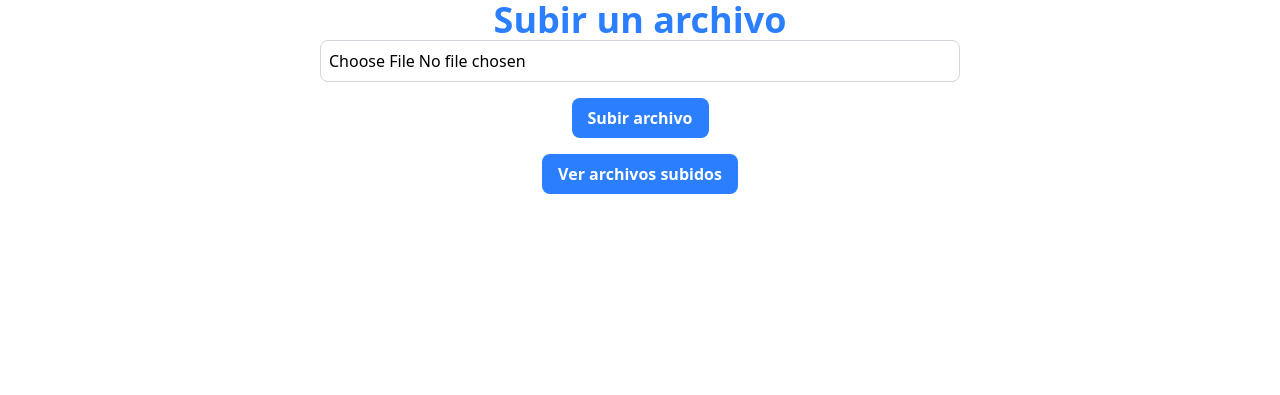
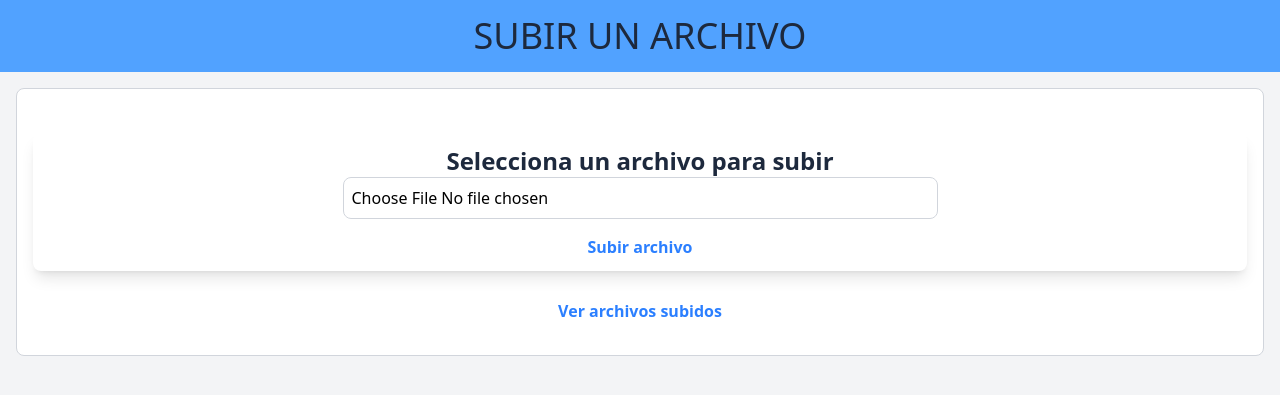
Before and after one commit to Alejo-P/Servidor_apps_moviles, a Flask app: page /views/upload in a window 1280 px wide. Shown: the top 395 px of the page. Run offline with Flask 3, Linux system fonts and the light colour scheme.

Commit message:
Mejorar la interfaz de usuario para la carga y visualización de archivos, incluyendo estilos y mensajes informativos.

```diff
--- a/templates/uploadForm.html
+++ b/templates/uploadForm.html
@@ -12,20 +12,31 @@
         <meta name="viewport" content="width=device-width, initial-scale=1">
         <script src="https://unpkg.com/@tailwindcss/browser@4"></script>
     </head>
-    <body>
-        <h1 class="text-4xl text-center text-blue-500 font-bold">
+    <body class="bg-gray-100">
+        <h1 class="text-4xl text-center text-slate-800 uppercase bg-blue-400 p-4">
             Subir un archivo
         </h1>
+
+        <div class="flex flex-col items-center align-center h-full m-4 p-4 border border-gray-300 rounded-lg bg-white">
+            <p id="message" class="text-center font-bold mt-4"></p>
+
+            <div class="relative overflow-x-auto shadow-lg sm:rounded-lg m-3 p-3 bg-white w-full">
+                <h2 class="text-2xl text-center text-slate-800 font-bold">
+                    Selecciona un archivo para subir
+                </h2>
+
                 <form id="uploadForm" class="flex flex-col items-center">
                     <input type="file" name="file" id="fileInput" class="border border-gray-300 p-2 rounded-lg w-1/2">
-            <button type="submit" class="bg-blue-500 text-white font-bold py-2 px-4 rounded-lg mt-4">
+                    <button type="submit" class="block text-center text-blue-500 font-bold mt-4">
                         Subir archivo
                     </button>
                 </form>
+            </div>
+
 
             <div class="flex flex-col items-center">
-            <button class="bg-blue-500 text-white font-bold py-2 px-4 rounded-lg mt-4">
-                <a href="/views/files" class="text-white">
+                <button class="block text-center text-blue-500 font-bold mt-4">
+                    <a href="/views/files" class="text-blue-500 font-bold">
                         Ver archivos subidos
                     </a>
                 </button>
@@ -33,6 +44,7 @@
 
 
             <p id="message" class="text-center font-bold mt-4"></p>
+        </div>
 
         <script>
             document.getElementById("uploadForm").addEventListener("submit", async function(event) {
```
Also changed, not shown: templates/viewPDFs.html (+21 -7 lines). Lines whose indentation alone changed are shown as unchanged.
